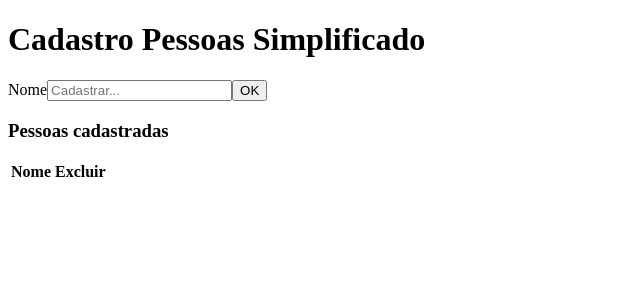
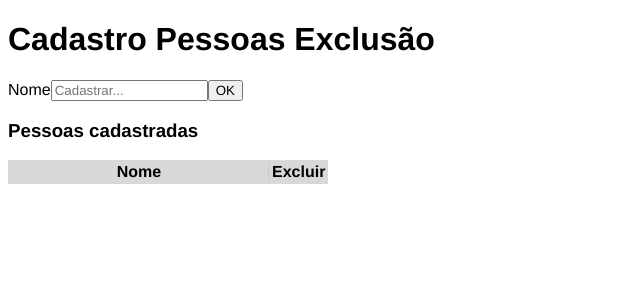
Before and after one commit to jonhtan/LPWEB---Cadastro-de-Pessoas, an Angular app: page / in a window 1280 px wide. Shown: the top 300 px of the page, without its empty margins (0-640 px from the left). Built offline with nearby package versions, Linux system fonts and the light colour scheme.

Commit message:
css: styled

```diff
--- a/src/app/app.component.css
+++ b/src/app/app.component.css
@@ -0,0 +1,32 @@
+* {
+    font-family: Helvetica, Lato, Hack, arial;
+}
+
+table, tr {
+    background: #d8d8d8;
+}
+td {
+    background: #f2f2f2;
+    height: 36px;
+}
+th:first-of-type {
+    width: 256px;
+    border-right: 1px solid #c8c8c8;
+}
+
+
+td>button {
+    display: block;
+    margin: 0 auto;
+    width: 26px;
+    height: 24px;
+    background: linear-gradient(to bottom, #ff6262, #ff4242);
+    border: 1px solid #f66;
+    border-radius: 4px;
+    box-shadow: 0 0 0 1px #ff4242, 0px 1px 2px #000;
+    color: #fff;
+}
+
+button:hover {
+    cursor: pointer;
+}
--- a/src/app/app.component.ts
+++ b/src/app/app.component.ts
@@ -7,7 +7,7 @@ import { Component } from '@angular/core';
   styleUrls: ['./app.component.css']
 })
 export class AppComponent {
-  title = 'Cadastro Pessoas Simplificado';
+  title = 'Cadastro Pessoas Exclusão';
 
   people = [];
 
```
